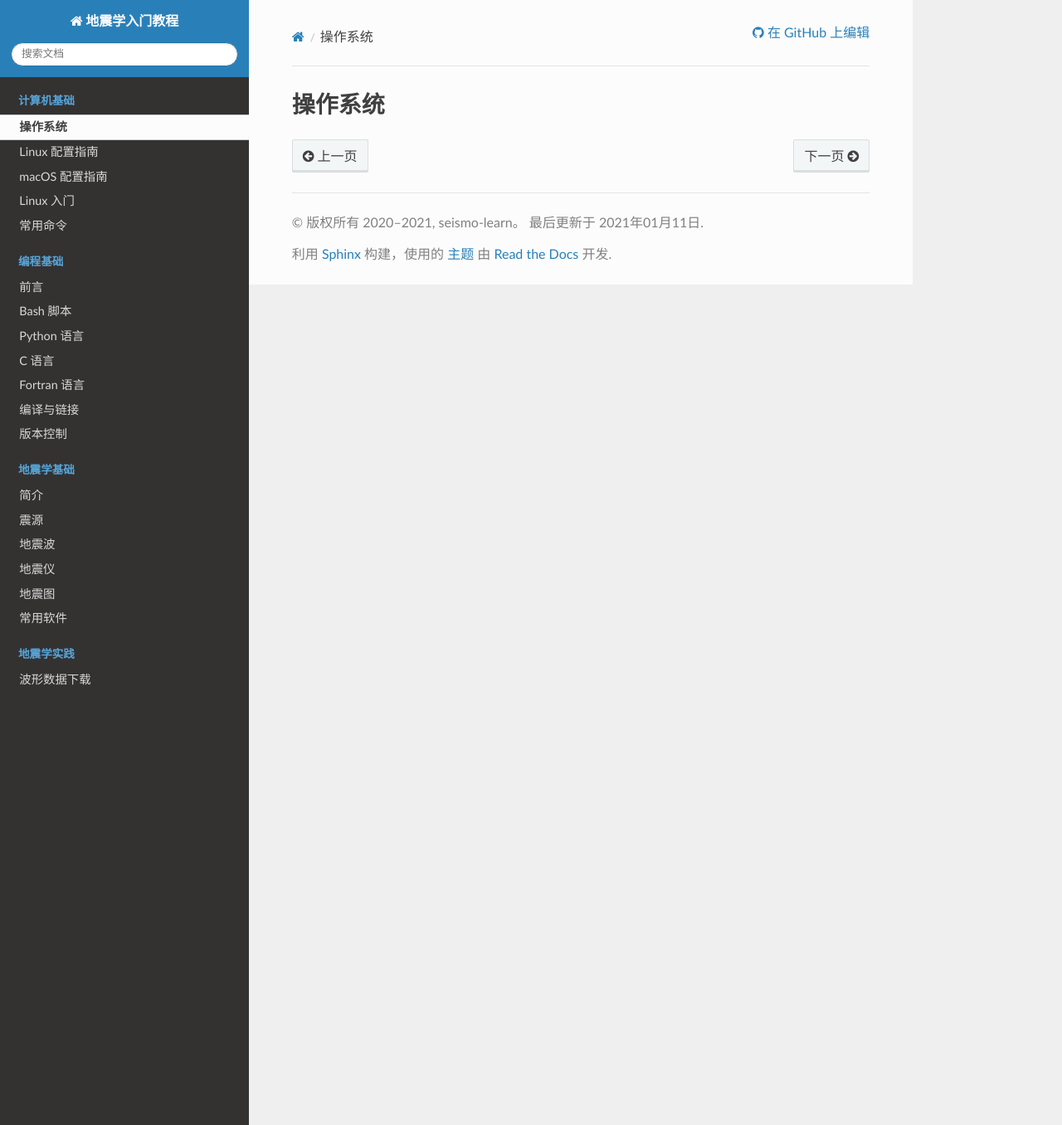
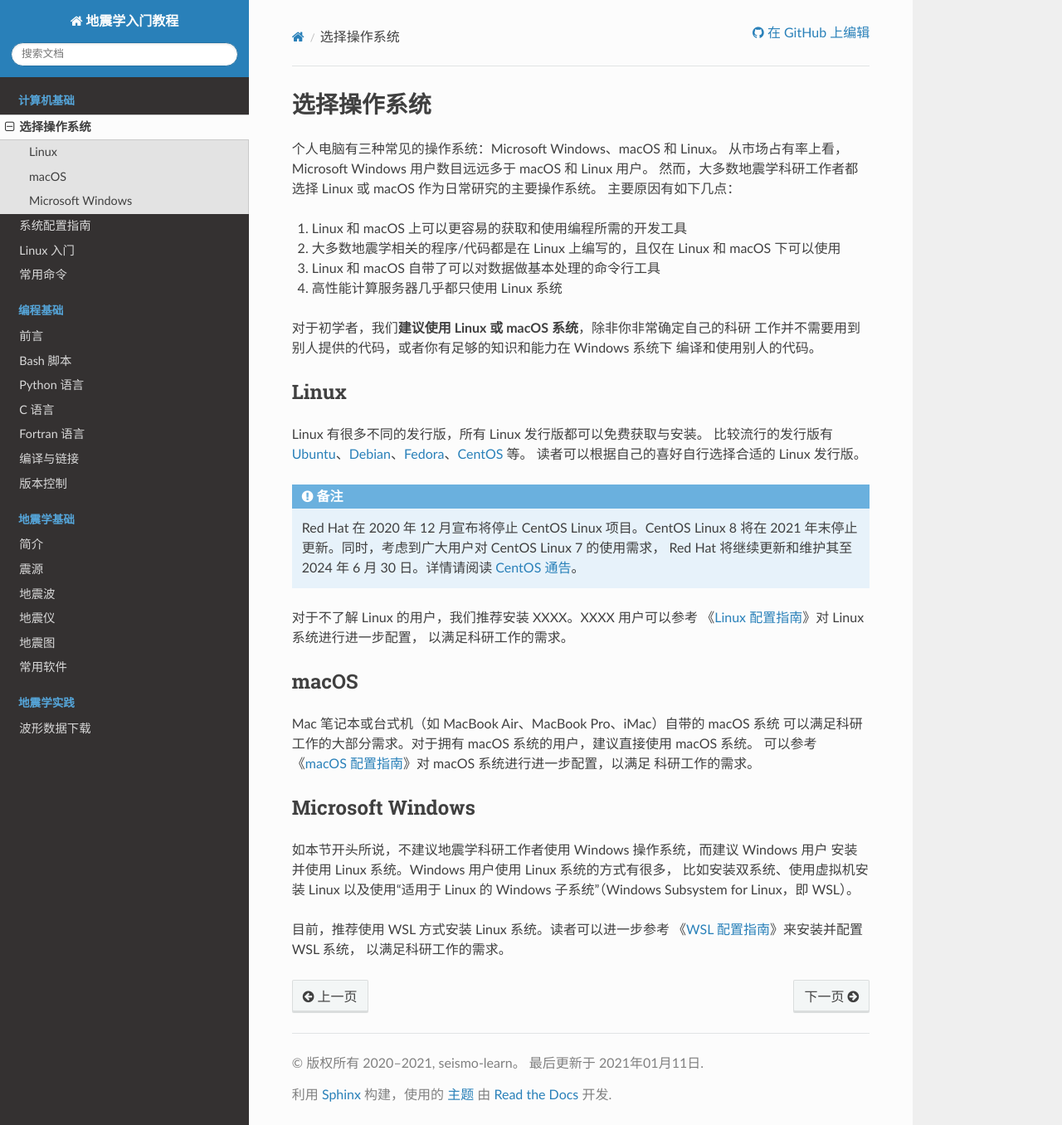
Before and after one commit to seismo-learn/seismology101, a Sphinx documentation site: the page built from source/computer/operating-system.rst, in a window 1280 px wide and 1356 px high. Shown: the whole window at 83% size. Built offline with Sphinx 7.4.7 and the Read the Docs theme 2.0.0, drawn with Linux system fonts in a browser that asks for light colours.

Commit message:
How to choose the best operating system (#28)
Co-authored-by: Jiayuan Yao <coreman.seism@gmail.com>

```diff
--- a/source/computer/operating-system.rst
+++ b/source/computer/operating-system.rst
@@ -1,2 +1,58 @@
-操作系统
-========
+选择操作系统
+============
+
+个人电脑有三种常见的操作系统：Microsoft Windows、macOS 和 Linux。
+从市场占有率上看，Microsoft Windows 用户数目远远多于 macOS 和 Linux 用户。
+然而，大多数地震学科研工作者都选择 Linux 或 macOS 作为日常研究的主要操作系统。
+主要原因有如下几点：
+
+1. Linux 和 macOS 上可以更容易的获取和使用编程所需的开发工具
+2. 大多数地震学相关的程序/代码都是在 Linux 上编写的，且仅在 Linux 和 macOS 下可以使用
+3. Linux 和 macOS 自带了可以对数据做基本处理的命令行工具
+4. 高性能计算服务器几乎都只使用 Linux 系统
+
+对于初学者，我们\ **建议使用 Linux 或 macOS 系统**\ ，除非你非常确定自己的科研
+工作并不需要用到别人提供的代码，或者你有足够的知识和能力在 Windows 系统下
+编译和使用别人的代码。
+
+Linux
+-----
+
+Linux 有很多不同的发行版，所有 Linux 发行版都可以免费获取与安装。
+比较流行的发行版有
+`Ubuntu <https://ubuntu.com/>`__\ 、\
+`Debian <https://www.debian.org/>`__\ 、\
+`Fedora <https://getfedora.org/>`__\ 、\
+`CentOS <https://www.centos.org/>`__ 等。
+读者可以根据自己的喜好自行选择合适的 Linux 发行版。
+
+.. note::
+
+   Red Hat 在 2020 年 12 月宣布将停止 CentOS Linux 项目。CentOS Linux 8 将在
+   2021 年末停止更新。同时，考虑到广大用户对 CentOS Linux 7 的使用需求，
+   Red Hat 将继续更新和维护其至 2024 年 6 月 30 日。详情请阅读
+   `CentOS 通告 <https://lists.centos.org/pipermail/centos-announce/2020-December/048208.html>`__。
+
+对于不了解 Linux 的用户，我们推荐安装 XXXX。XXXX 用户可以参考
+《\ :doc:`/computer/linux-setup`\ 》对 Linux 系统进行进一步配置，
+以满足科研工作的需求。
+
+macOS
+-----
+
+Mac 笔记本或台式机（如 MacBook Air、MacBook Pro、iMac）自带的 macOS 系统
+可以满足科研工作的大部分需求。对于拥有 macOS 系统的用户，建议直接使用 macOS 系统。
+可以参考《\ :doc:`/computer/macos-setup`\ 》对 macOS 系统进行进一步配置，以满足
+科研工作的需求。
+
+Microsoft Windows
+-----------------
+
+如本节开头所说，不建议地震学科研工作者使用 Windows 操作系统，而建议 Windows 用户
+安装并使用 Linux 系统。Windows 用户使用 Linux 系统的方式有很多，
+比如安装双系统、使用虚拟机安装 Linux
+以及使用“适用于 Linux 的 Windows 子系统”（Windows Subsystem for Linux，即 WSL）。
+
+目前，推荐使用 WSL 方式安装 Linux 系统。读者可以进一步参考
+《\ :doc:`/computer/wsl-setup`\ 》来安装并配置 WSL 系统，
+以满足科研工作的需求。
--- a/source/index.rst
+++ b/source/index.rst
@@ -7,8 +7,7 @@
    :hidden:
 
    computer/operating-system
-   computer/linux-setup
-   computer/macos-setup
+   computer/setup
    computer/linux101
    computer/commands
 
```
Also changed, not shown: source/computer/linux-setup.rst (+7 -0 lines), source/computer/macos-setup.rst (+7 -0 lines), source/computer/setup.rst (added, +11 -0 lines), source/computer/wsl-setup.rst (added, +11 -0 lines).
